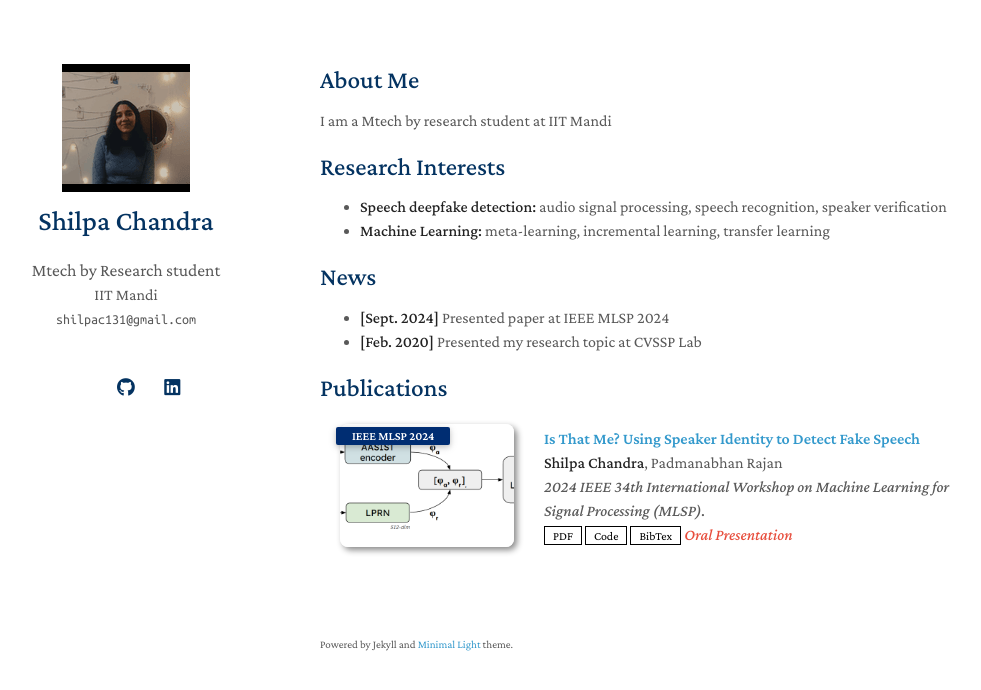
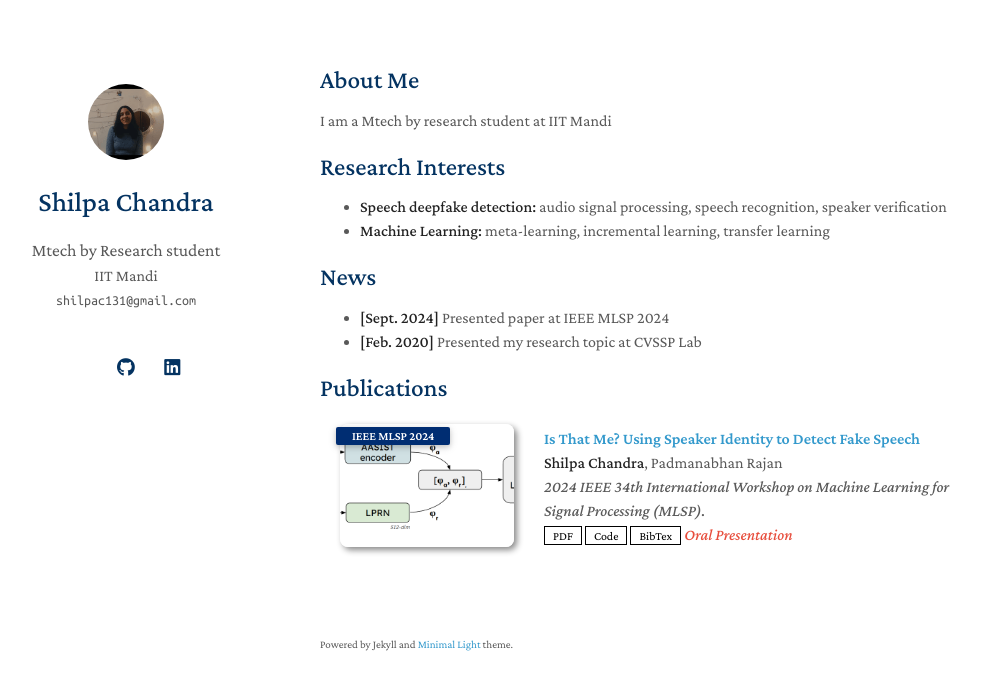
Before and after one commit to shilpac131/shilpac131.github.io, a Jekyll site: the page built from index.md, in a window 1280 px wide. Shown: the top 690 px of the page, without its empty margins (150-1131 px from the left). Built offline with Jekyll 4.4.1, drawn with Linux system fonts in a browser that asks for light colours; a style sheet for code colours, icons or effects is not loaded; our own code applies the rules of GitHub Pages for plain Markdown files.

Commit message:
making changes

```diff
--- a/_sass/minimal-light.scss
+++ b/_sass/minimal-light.scss
@@ -206,53 +206,53 @@ papertitle {
       width: 100%;
     }
 
-    // .image.avatar {
-    //   border-radius: 100%;
-    // }
+    .image.avatar {
+      border-radius: 100%;
+    }
 
-    //   .image.avatar:before {
-    //     display: none;
-    //   }
+      .image.avatar:before {
+        display: none;
+      }
 
-    //   .image.avatar img {
-    //     border-radius: 100%;
-    //     width: 45%;
-    //     padding: 20px;
-    //     // border: 1px solid #ddd;
-    //     // padding: 3px;
-    //     // box-shadow: 0 -1px 5px 1px rgba(200, 200, 200, 0.3);
-    //   }
+      .image.avatar img {
+        border-radius: 100%;
+        width: 45%;
+        padding: 20px;
+        // border: 1px solid #ddd;
+        // padding: 3px;
+        // box-shadow: 0 -1px 5px 1px rgba(200, 200, 200, 0.3);
+      }
 
-    // #header .image.avatar {
-    //   margin: 0 0 1em 0;
-    //   width: 8.00em;
-    // }
+    #header .image.avatar {
+      margin: 0 0 1em 0;
+      width: 8.00em;
+    }
  // new avatar
 
- .image.avatar {
-  /* Remove border-radius to make the image square */
-  border-radius: 0%;   /* Removes the circular effect */
-  overflow: hidden;    /* Keeps the image within the square boundary */
-}
+//  .image.avatar {
+//   /* Remove border-radius to make the image square */
+//   border-radius: 0%;   /* Removes the circular effect */
+//   overflow: hidden;    /* Keeps the image within the square boundary */
+// }
 
-.image.avatar:before {
-  display: none;       /* Hides any content added before the image */
-}
+// .image.avatar:before {
+//   display: none;       /* Hides any content added before the image */
+// }
 
-.image.avatar img {
-  /* Remove border-radius to make the image square */
-  border-radius: 0%;    /* Ensure no round corners */
-  width: 100%;           /* Make the image fill the container */
-  height: 100%;          /* Make the image fill the container vertically */
-  padding: 0;            /* Remove padding to make the image fully fill the container */
-  object-fit: cover;     /* Ensures the image covers the square container without stretching */
-}
+// .image.avatar img {
+//   /* Remove border-radius to make the image square */
+//   border-radius: 0%;    /* Ensure no round corners */
+//   width: 100%;           /* Make the image fill the container */
+//   height: 100%;          /* Make the image fill the container vertically */
+//   padding: 0;            /* Remove padding to make the image fully fill the container */
+//   object-fit: cover;     /* Ensures the image covers the square container without stretching */
+// }
 
-#header .image.avatar {
-  margin: 0 0 1em 0;      /* Adds space below the avatar */
-  width: 9.00em;          /* Set the width to your desired size */
-  height: 9.00em;         /* Set the height equal to the width to keep it square */
-}
+// #header .image.avatar {
+//   margin: 0 0 1em 0;      /* Adds space below the avatar */
+//   width: 9.00em;          /* Set the width to your desired size */
+//   height: 9.00em;         /* Set the height equal to the width to keep it square */
+// }
 
 
 h3, h4, h5, h6 {
```
